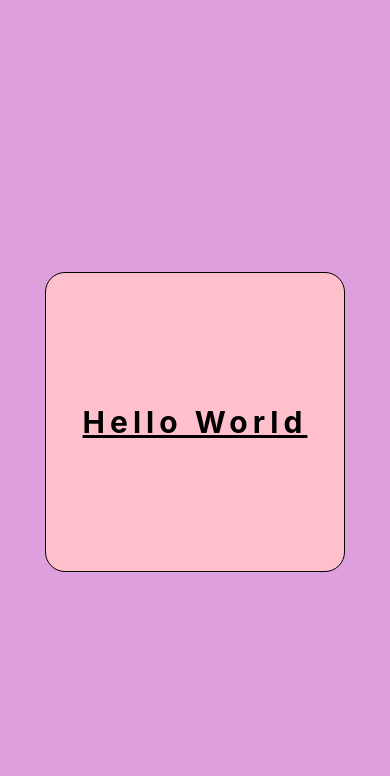
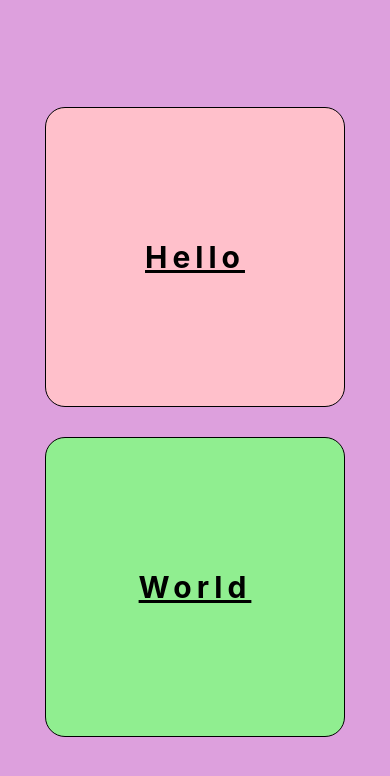
Before and after one commit to tirthraj07/React-Native, a React Native app: screen / in a window 390 px wide. Shown: the top 776 px of the page. Built offline with nearby package versions, Linux system fonts and the light colour scheme.

Commit message:
React Native Tutorials - 21 - Multiple Styles

```diff
--- a/App.js
+++ b/App.js
@@ -5,9 +5,17 @@ export default function App(){
   return (
     <View style={style.container}>
 
-      <View style={style.box}>
+      {/*  You can combine styles by inserting them into an array.  */}
+      {/*  Note: If two styles conflict, the latter (rightmost) gets precedence  */}
+      <View style={[style.box, style.pinkBg]}>
         <Text style={style.boxText}>
-          Hello World
+          Hello
+        </Text>
+      </View>
+
+      <View style={[style.box, style.lightGreenBg]}>
+        <Text style={style.boxText}>
+          World
         </Text>
       </View>
 
@@ -31,10 +39,17 @@ const style = StyleSheet.create({
     flexDirection:"column",
     justifyContent:'center',
     alignItems:'center',
-    backgroundColor: 'pink',
     borderColor:'black',
     borderWidth:1,
     borderRadius:20
+  },
+
+  pinkBg: {
+    backgroundColor: 'pink'
+  },
+
+  lightGreenBg: {
+    backgroundColor: 'lightgreen'
   },
 
   boxText:{
```
